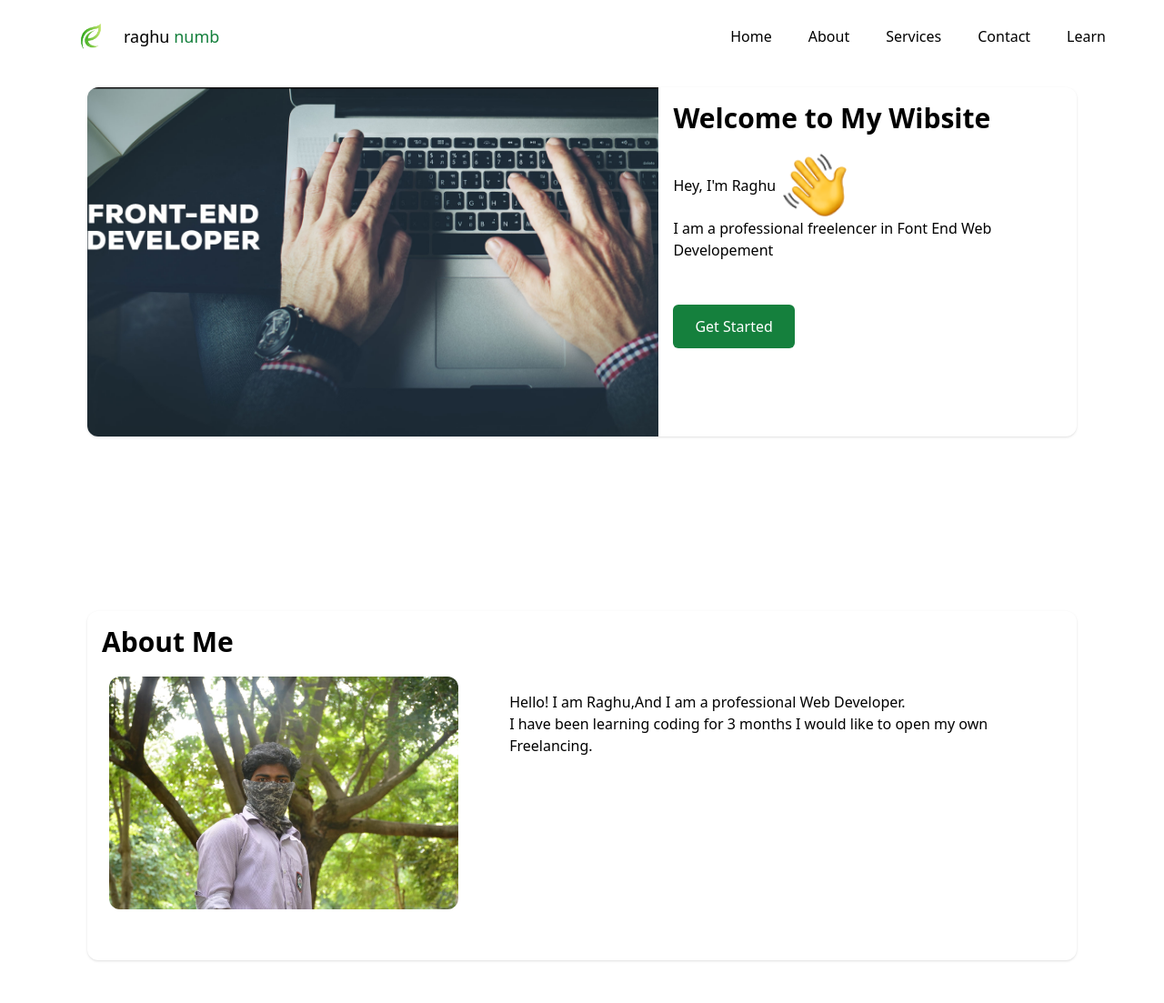
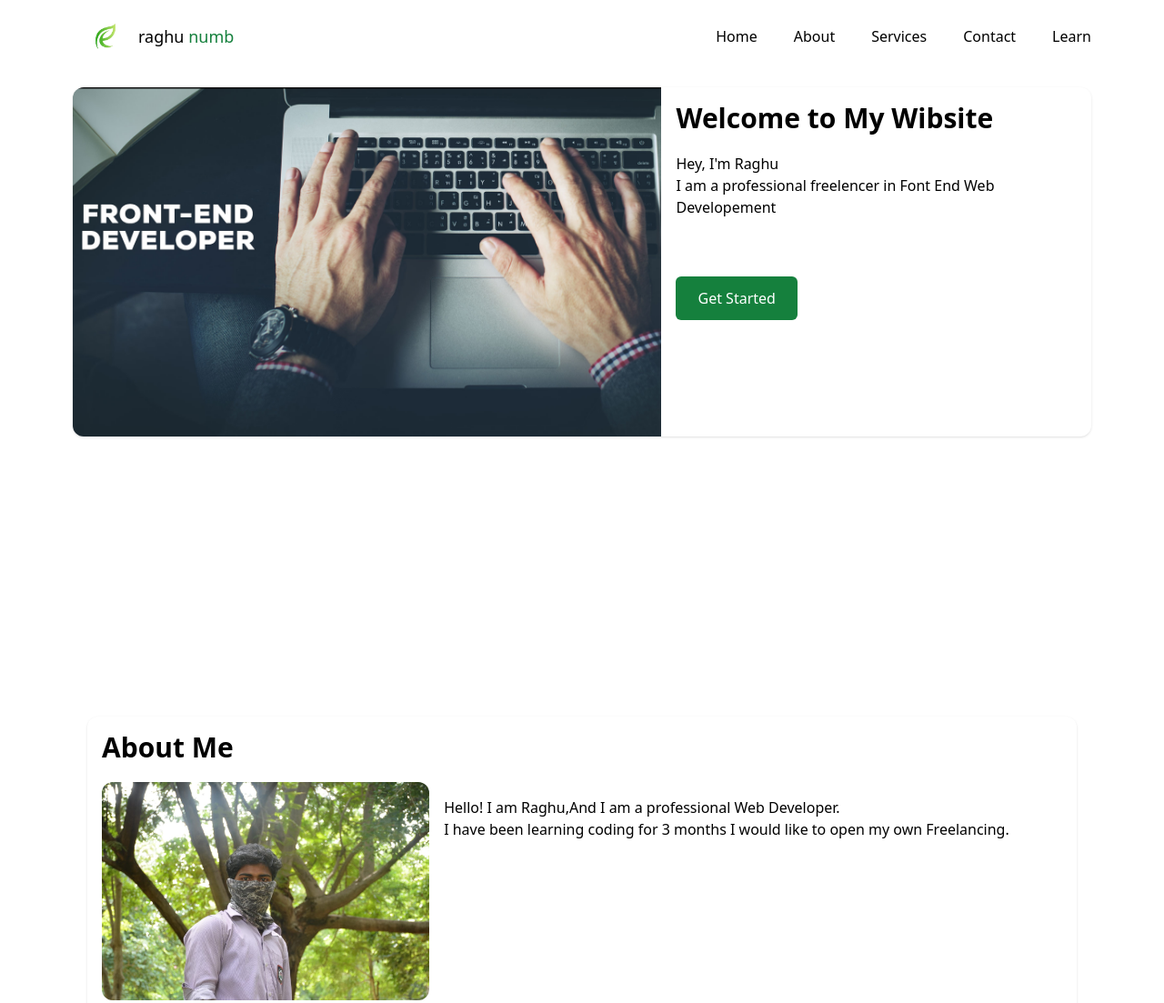
Before and after one commit to devil-mask1432/tailwindweb, a website: page index.html in a window 1280 px wide. Shown: the top 1103 px of the page at 91% size. Drawn offline with Linux system fonts and the light colour scheme; files whose address does not match are found by name.

Commit message:
the pages added border

```diff
--- a/index.html
+++ b/index.html
@@ -7,8 +7,9 @@
   <link rel="stylesheet" href="src/output.css">
   <link rel="icon" type="assets/icon" href="assets/navbrand.jpg">
 </head>
-<body class="scroll-smooth pt-24">
-  <nav class="flex justify-between pr-16 pl-16  items-center fixed left-0 right-0 top-0 h-20 ">
+<body class="scroll-smooth">
+  <header>
+  <nav class="flex justify-between pr-20 pl-20  items-center fixed left-0 right-0 top-0 h-20   z-50 bg-white">
     <div class=" flex  items-center flex-shrink-0">
       <img src="assets/navbrand.jpg" alt="" class="h-12 ">
       <a href="#home">
@@ -25,42 +26,50 @@
       </ul>
     </div>
   </nav>
+</header>
 <!--Nav bar-->
 
 <!--Home page -->
-<main class="mx-24  mb-24  shadow rounded-xl" id="home">
-  <div class=" flex  h-96">
+<main class="mx-20 py-24 mb-24  " id="home">
+  <div class="mb-5  shadow rounded-xl ">
+    <div class=" flex">
       <div>
         <img src="assets/FEW.png" alt="" class="object-cover rounded-l-xl h-96 ">
       </div>
-  <div class="p-4">
+    <div class="p-4 h-96">
       <h1 class=" mb-5 font-bold text-3xl ">
         Welcome to My Wibsite
       </h1>
-     <p class="flex items-center  ">Hey, I'm Raghu<img class=" ml-2 h-24 "  src="/public/assets/hand-wave.png" alt=""></p>
-    <p class="mb-12">I am a professional freelencer in Font End Web Developement</p>
-    <a href="#services" class="mt-24">
+      <p>Hey, I'm Raghu</p>
+      <p class="mb-16">I am a professional freelencer in Font End Web Developement</p>
+      <a href="#services" class="">
         <button class="px-6 bg-green-700 py-3 rounded-md text-white">
           Get Started
         </button>
       </a>
     </div>
-
+  </div>
   </div>
 </main>
+
+
+
   <!--About Page -->
-  <main class="mx-24 py-24 mb-24" id="about">
-    <div class="h-96 shadow rounded-xl p-4">
+  <main class="mx-24 py-24 mb-24  " id="about">
+    <div class="shadow rounded-xl p-4">
       <h1 class=" mb-5 font-bold text-3xl">
       About Me
       </h1>
-    <div class="px-2 h-80 flex ">
-      <div class="">
-        <img src="assets/WhatsApp Image 2024-12-08 at 10.00.05.jpeg" alt="about-img" class=" object-cover rounded-xl h-64 w-964">
+    <div class="flex">
+      <div>
+        <img class="h-60 rounded-xl object-cover" src="assets/WhatsApp Image 2024-12-08 at 10.00.05.jpeg" alt="">
       </div>
-     <div class="mr-11 flex-1 p-4">
-       <p class="ml-10">
-         Hello! I am Raghu,And I am a professional Web Developer. <br>I have been learning coding for 3 months I would like to open my own Freelancing.
+      <div class="p-4">
+        <p>
+          Hello! I am Raghu,And I am a professional Web Developer.
+        </p>
+        <p>
+          I have been learning coding for 3 months I would like to open my own Freelancing.
         </p>
       </div>
     </div>
@@ -110,21 +119,23 @@
     <h1 class=" mb-5 font-bold text-3xl ">
       Learn From
      </h1>
-     <div class="px-2">
-      <div class="flex mb-6">
+     <div >
       <div>
+       <div class="flex">
         <a href="https://www.youtube.com/watch?v=EerdGm-ehJQ" class="mb-4">
-          <img src="assets/image.png" alt="video-tumbnail" class=" mr-5  h-40 w-90 rounded-xl object-cover">
-        </a> <br>
-        <br>
-        <a href="https://www.youtube.com/watch?v=EerdGm-ehJQ" class="mt-6">
+          <img src="assets/image.png" alt="video-tumbnail" class="h-40 w-90 rounded-xl object-cover">
+        </a>
+        <p class="p-4">
+          I have learned HTML,AND CSS from this video I hope you can also.
+        </p>
+       </div>
+
+      <div class="flex ">
+        <a href="https://www.youtube.com/watch?v=EerdGm-ehJQ" >
           <img  src="assets/Screenshot 2025-03-18 123609.png" alt="video-tumbnail" class="rounded-xl  h-40 w-90 object-cover">
         </a>
-       </div>
-
-      <div>
-        <p>
-          I have learned HTML,CSS AND JS from above videos. Check out these video if you wanted to <br> learnt HTML,CSS AND JAVASCRIPT.
+        <p class="p-4">
+           JS from above videos. Check out these video if you wanted to <br> learnt HTML,CSS AND JAVASCRIPT.
            More info about vedios creator, His name is Simon and <br>he wanted to make TEC Career easy for everyone. His teaching method is totaly different
         </p>
       </div>
```
Also changed, not shown: src/output.css. Lines whose indentation alone changed are shown as unchanged.
